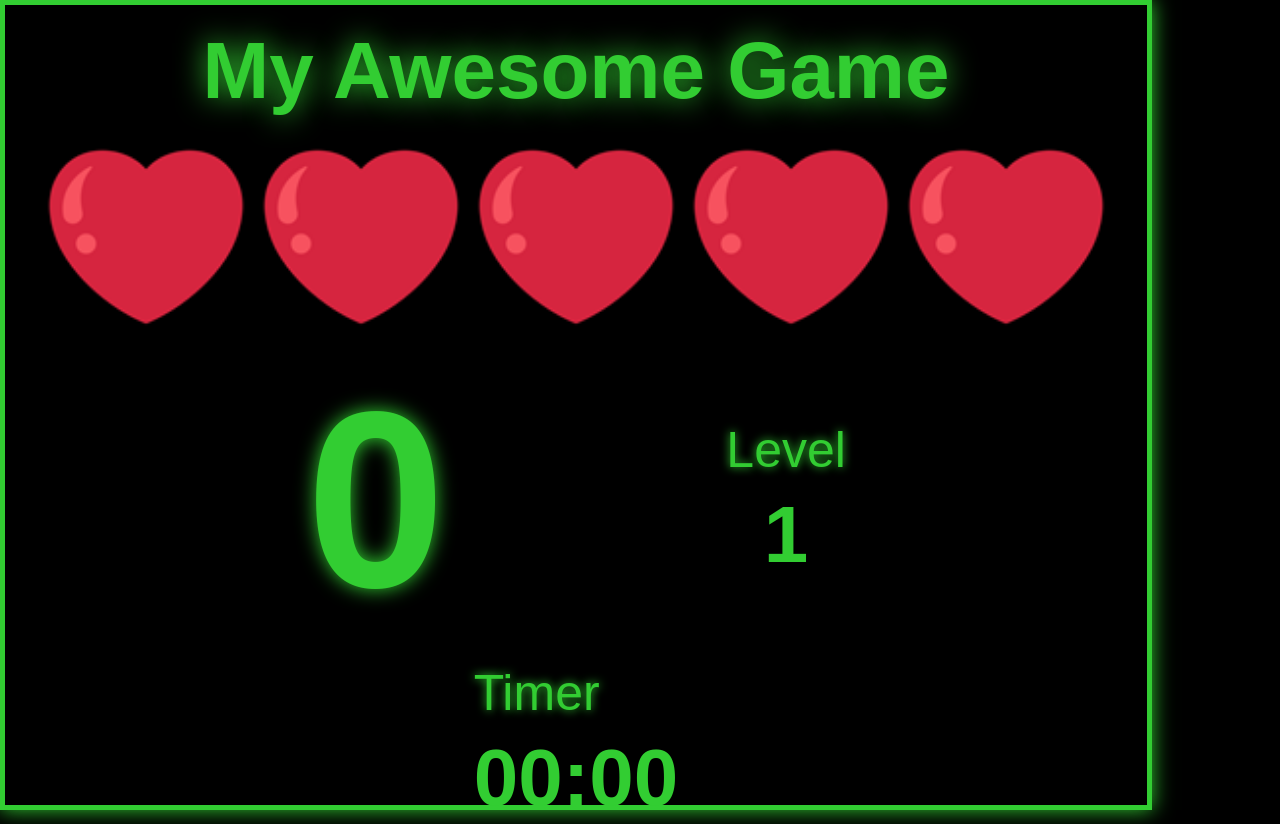
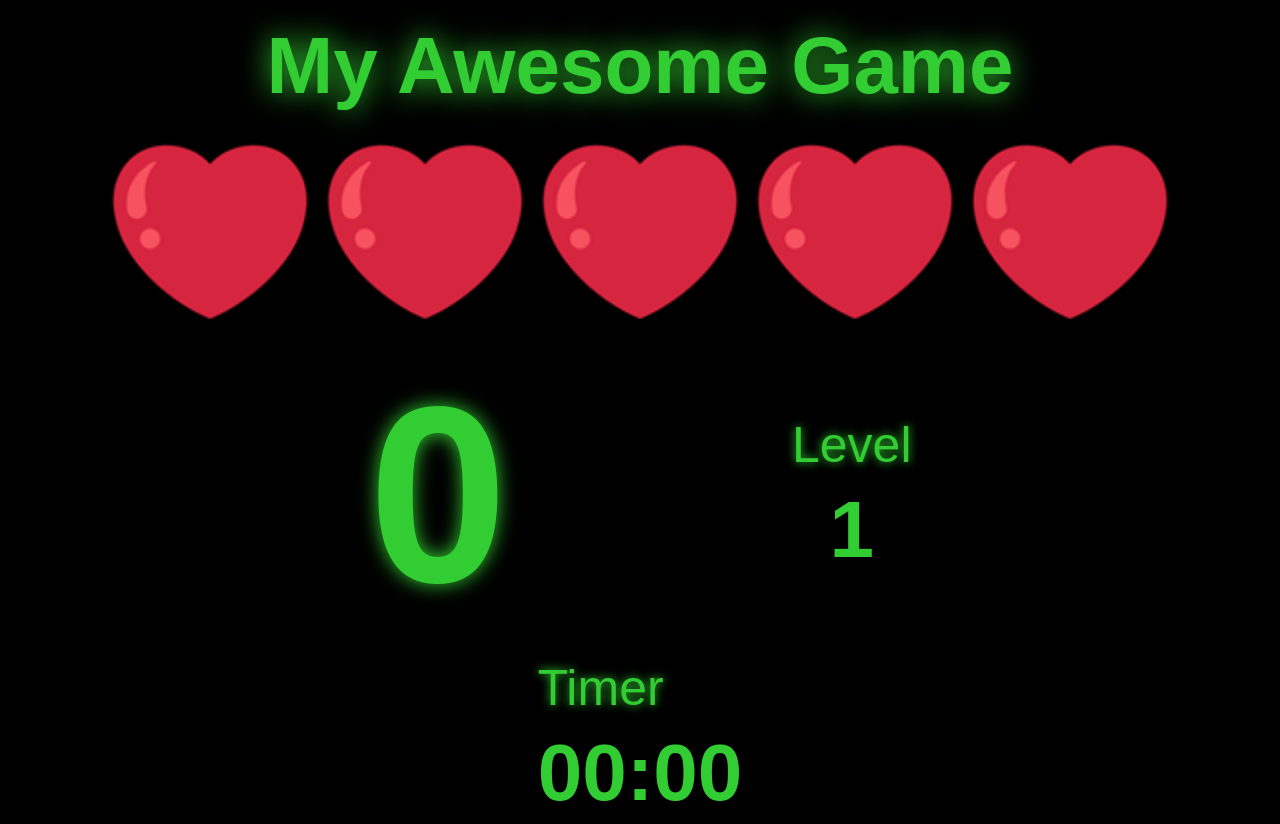
Before and after one commit to manglesh1/Pixelpulse, a Next.js app in the folder gameroomkiosk/: page /scorecard in a window 1280 px wide. Built offline with nearby package versions, Linux system fonts and the light colour scheme.

Commit message:
centered gameScreen.module.css

```diff
--- a/gameroomkiosk/pages/scorecard/gameScreen.module.css
+++ b/gameroomkiosk/pages/scorecard/gameScreen.module.css
@@ -1,6 +1,6 @@
 /* General Body Style */
 .body {
-    margin: 0;
+    margin: auto;
     padding: 0;
     height: 90%;
     width: 90%;
@@ -20,8 +20,8 @@
     align-items: center;
     height: 95vh;
     width: 95vw;
-    border: 5px solid #32cd32; /* Fluorescent green border */
-    box-shadow: 0 0 20px #32cd32; /* Glow effect for the border */
+    /* border: 5px solid #32cd32;
+    box-shadow: 0 0 20px #32cd32;  */
     padding: 20px;
     background-color: #000; /* Ensure the container's background is black */
 }
```
